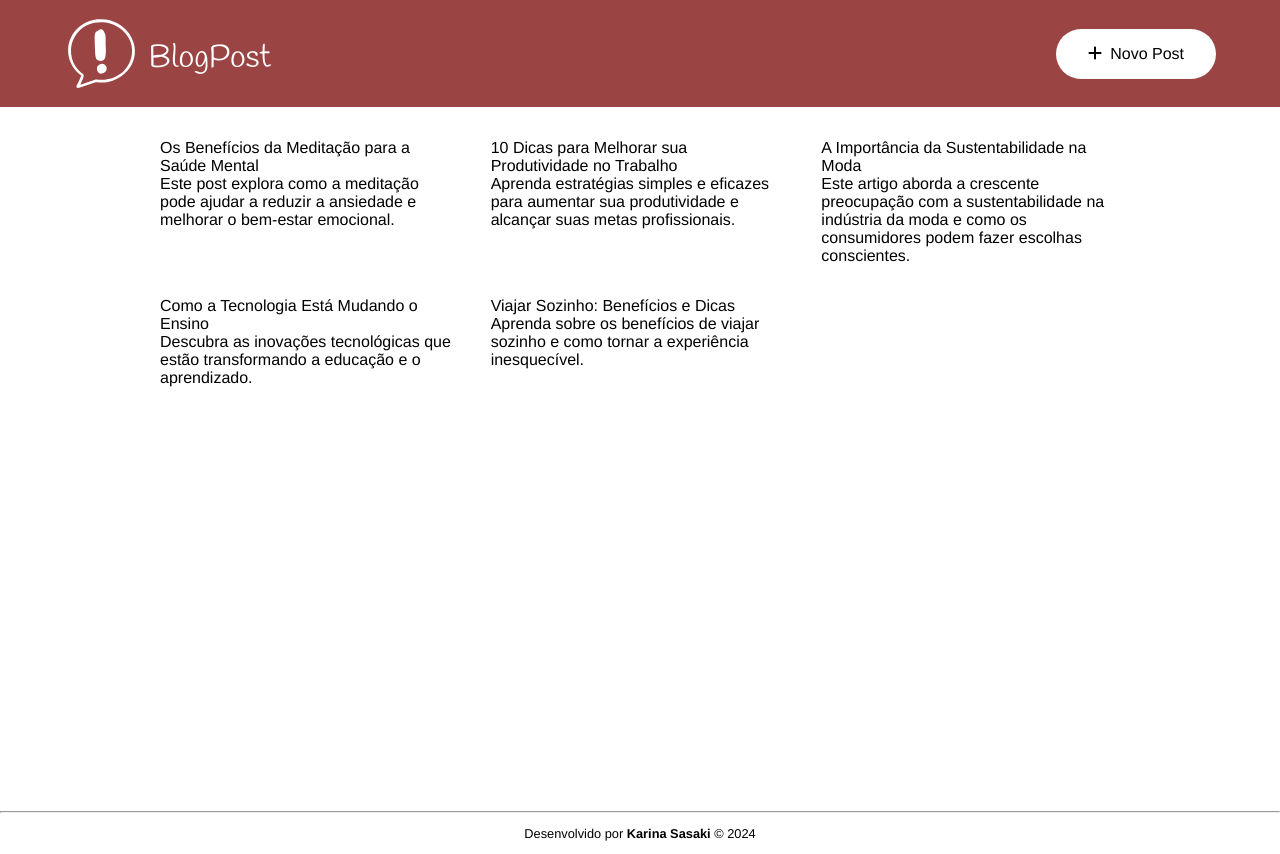
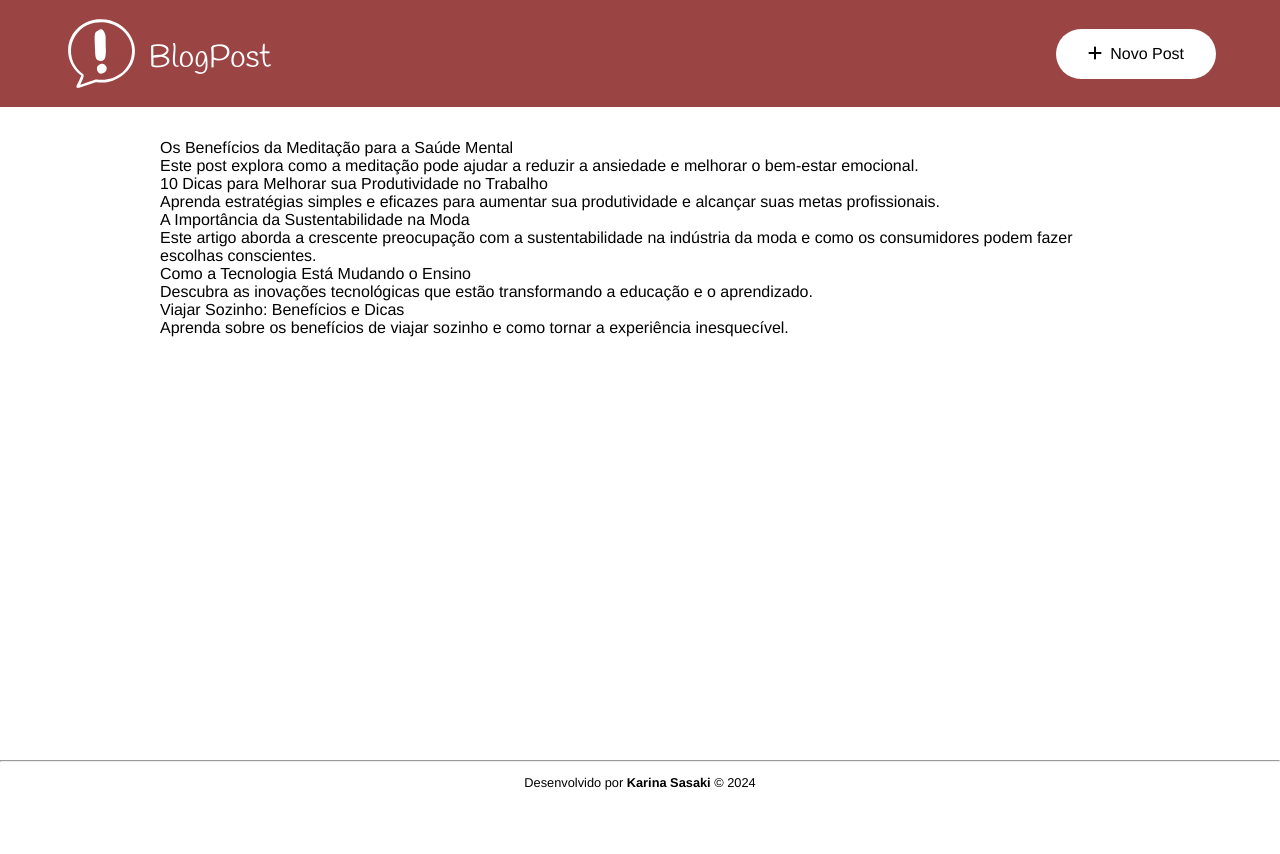
Before and after one commit to karinasasaki/blog, a Next.js app: page / in a window 1280 px wide. After the commit the page ends 803 px from the top, so only its background shows below. Built offline with nearby package versions, Linux system fonts and the light colour scheme; data requests are answered from the project's data file.

Commit message:
fix: :bug: Ajusta comportamento do Footer

```diff
--- a/styles/components/Footer.module.css
+++ b/styles/components/Footer.module.css
@@ -1,5 +1,9 @@
 .footer {
   text-align: center;
+  position: absolute;
+  bottom: 0;
+  width: 100%;
+  height: 2.5rem;
 }
 
 .footer p {
--- a/styles/components/Main.module.css
+++ b/styles/components/Main.module.css
@@ -1,4 +1,3 @@
 .main {
-  min-height: 80vh;
-  padding: 2em 10em;
+  padding: 2em 10em 5em 10em;
 }
--- a/styles/globals.css
+++ b/styles/globals.css
@@ -5,7 +5,6 @@
 * {
   font: inherit;
   font-family: Helvetica, Arial, sans-serif;
-  font-size: 16px;
   margin: 0;
   padding: 0;
 }
@@ -14,3 +13,8 @@ a {
   color: inherit;
   text-decoration: none;
 }
+
+body {
+  position: relative;
+  min-height: 100vh;
+}
--- a/styles/pages/Home.module.css
+++ b/styles/pages/Home.module.css
@@ -1,5 +1,2 @@
 .container {
-  display: grid;
-  grid-template-columns: 1fr 1fr 1fr;
-  gap: 2em;
 }
```
